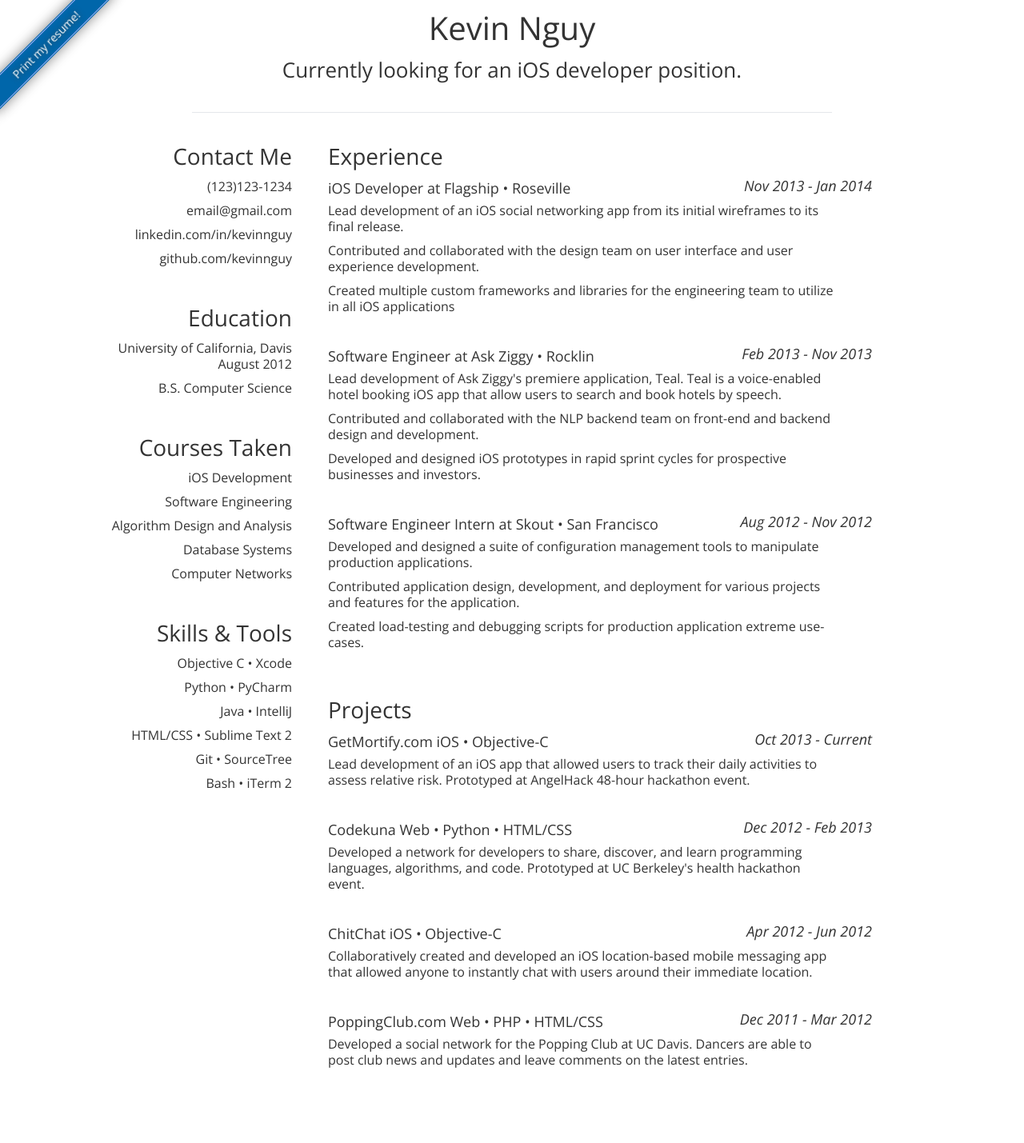
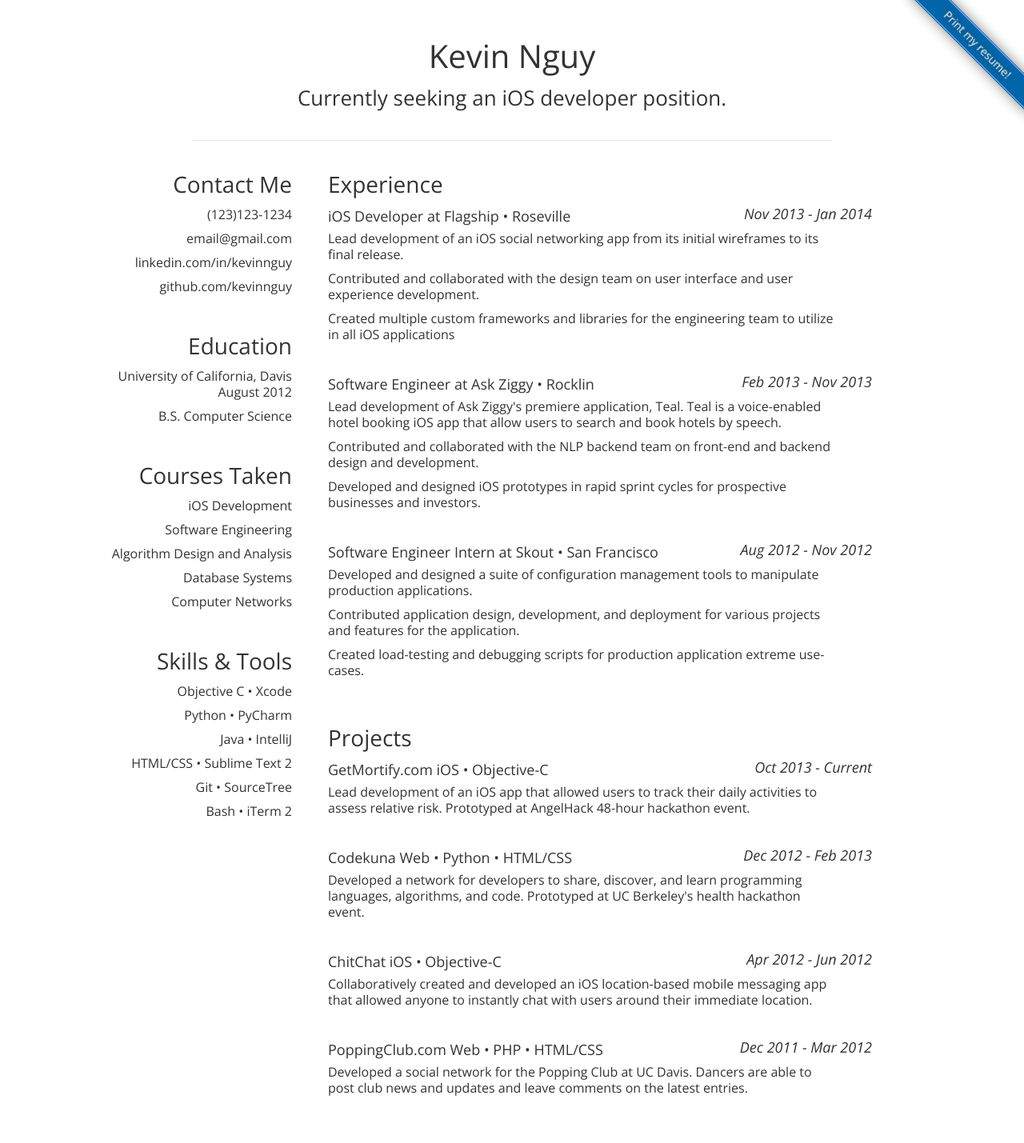
Before and after one commit to kevinnguy/kevinnguy.github.com, a Jekyll site: the page index.html, which Jekyll copies as it is, in a window 1280 px wide. Shown: the whole page at 80% size. Built offline with Jekyll 4.4.1, drawn with Linux system fonts in a browser that asks for light colours; before the commit the page ends 1394 px from its top, so only the background shows below that.

Commit message:
Sorry for the poor description

```diff
--- a/index.html
+++ b/index.html
@@ -40,7 +40,7 @@
         <a style="font-size: 40px" class="normal" href='http://kevinnguy.com' target="_blank">Kevin Nguy</a>
       </div>
       <div style="text-align:center;">
-        <p style="font-size: 26px" class="light">Currently looking for an iOS developer position.</p>
+        <p style="font-size: 26px" class="light">Currently seeking an iOS developer position.</p>
       </div>
     </div>
 
--- a/static/css/new_style.css
+++ b/static/css/new_style.css
@@ -591,7 +591,9 @@ sub
 .icon
 { padding-left:7px; }
 
-#header{margin-bottom: 40px;
+#header{
+	margin-top: 50px;
+	margin-bottom: 40px;
 	padding-bottom: 35px;
 border-bottom: 1px solid #e4e7eb;
 width: 800px;
@@ -679,10 +681,10 @@ width: 800px;
 { background-color:#06A;
   overflow:hidden;
   position:fixed;
-  left:-3em;
+  right:-3em;
   top:2.5em;
-  -moz-transform:rotate(-45deg);
-  -webkit-transform:rotate(-45deg);
+  -moz-transform:rotate(45deg);
+  -webkit-transform:rotate(45deg);
   -moz-box-shadow:0 0 1em #888;
   -webkit-box-shadow:0 0 1em #888;
   z-index:900; }
```
